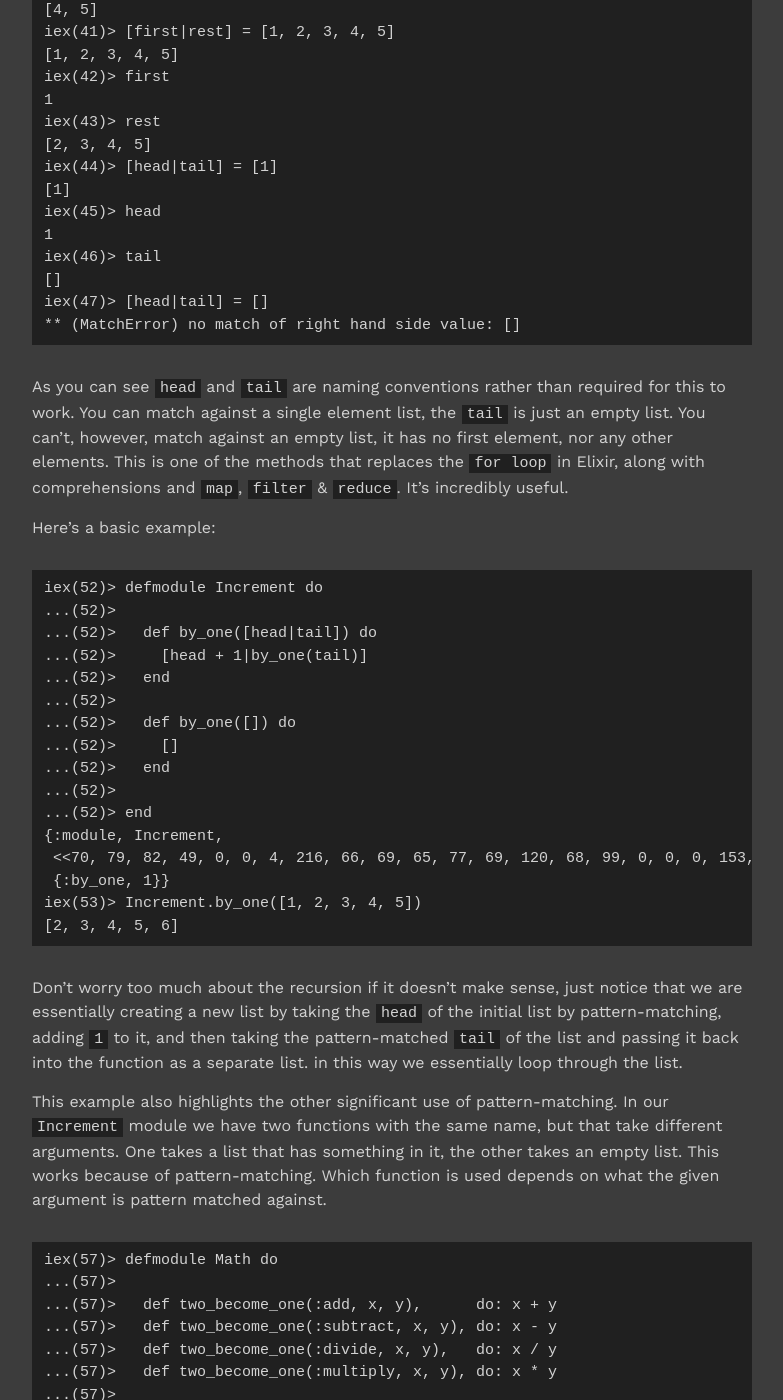
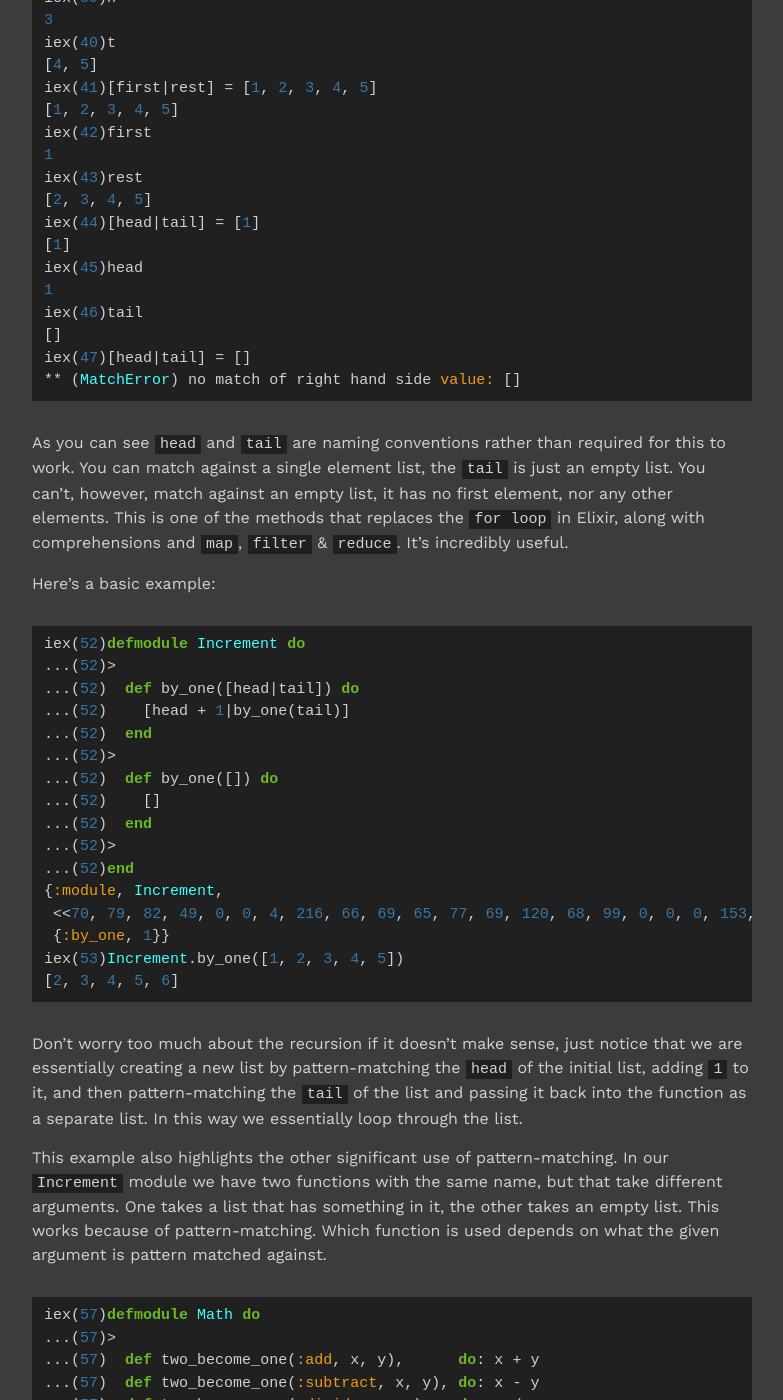
Before and after one commit to robphoenix/bordeltabernacle.github.io, a Jekyll site: the page built from _posts/2015-12-31-notes-on-elixir-pattern-matching.md, in a window 1280 px wide and 1400 px high, scrolled down 4692 px. Shown: the whole window, without its empty margins (248-1031 px from the left). Built offline with Jekyll 4.4.1, drawn with Linux system fonts in a browser that asks for light colours; nearby versions of some CDN libraries; Markdown is read by kramdown in place of the engine named in the settings; comment, search, counter and statistics services are not loaded; some of the changed text lies outside the part shown.

````diff
--- a/_posts/2015-12-31-notes-on-elixir-pattern-matching.md
+++ b/_posts/2015-12-31-notes-on-elixir-pattern-matching.md
@@ -21,34 +21,38 @@
 the literal value `1`.
 
 ```elixir
-iex(1)> a = 1
+iex(1)a = 1
 1
-iex(2)> a
+iex(2)a
 1
-iex(3)> 1 = a
+iex(3)1 = a
 1
-iex(4)> a = 2
+iex(4)a = 2
 2
-iex(5)> 1 = a
+iex(5)1 = a
 ** (MatchError) no match of right hand side value: 2
 
-iex(5)> ^a = 3
+iex(5)^a = 3
 ** (MatchError) no match of right hand side value: 3
 
-iex(5)> 1 = b
+iex(5)1 = b
 ** (CompileError) iex:5: undefined function b/0
 ```
 
 Here, `a` has initially been bound to `1` through pattern-matching, so when we
-write `1 = a`, this expression matches.  We're not assigning here, we're
+write    `1 = a`, this expression matches.  We're not assigning here, we're
 *matching*, and here `a` is `1` so the two values match.  We then re-bind `a` to
 `2`, yep, we can do that, so now `1 = a` doesn't match, because `a` is now `2`,
-and we get a `MatchError`.  If we want to try and match a variable without
-risking it being re-bound to a new value we can use the `^` symbol(the *pin
-operator*), in front of the variable. In the last expression, `b` hasn't been
-initialized yet, so `1 = b` doesn't work, `b` holds no value, it can't be
-matched, nor is it bound to the literal `1` on the left.  This happens because the
-pattern is on the left of the `=` and the match is on the right.
+and we get a `MatchError`.
+
+If we want to try and match a variable without risking it being re-bound to a
+new value we can use the `^` symbol(the *pin operator*), in front of the
+variable.
+
+In the last expression, `b` hasn't been initialized yet, so `1 = b` doesn't
+work, `b` holds no value, it can't be matched, nor is it bound to the
+literal `1` on the left.  This happens because the pattern is on the left of the
+`=` and the match is on the right.
 
 ```
 pattern = match
@@ -57,26 +61,26 @@
 And in this case, as `b` holds no value, it can't be matched against.  But it
 can be used as a pattern to find a match for.
 
-> The match operator can give the impression of working the same way as an
-> assignment operator. But as Erlang creator Joe Armstrong has pointed out, it
-> works more akin to the `=` symbol in algebra. For example:
+The match operator can give the impression of working the same way as an
+assignment operator. But as Erlang creator Joe Armstrong has pointed out, it
+works more akin to the `=` symbol in algebra. For example:
 
-> ```
-> x + 5 = 10
->     x = 10 - 5
->     x = 5
-> ```
+```
+x + 5 = 10
+    x = 10 - 5
+    x = 5
+```
 
-> On every line of this simple algebraic formula each side of the `=` matches,
-> leading us to the conclusion that `x` is the same as `5`.  `x` could then go on
-> to be further used, as the literal value `5`, in the wider context of the formula:
+On every line of this simple algebraic formula each side of the `=` matches,
+leading us to the conclusion that `x` is the same as `5`.  `x` could then go on
+to be further used, as the literal value `5`, in the wider context of the formula:
 
-> ```
-> x + y = 20
->     y = 20 - x
->     y = 20 - 5
->     y = 15
-> ```
+```
+x + y = 20
+    y = 20 - x
+    y = 20 - 5
+    y = 15
+```
 
 Pattern-matching really starts to come into it's own when used for
 destructuring, a way to extract and bind values from a data structure.
@@ -84,31 +88,31 @@
 Let's start with a list;
 
 ```elixir
-iex(1)> a = [1, 2, 3]
+iex(1)a = [1, 2, 3]
 [1, 2, 3]
-iex(2)> a
+iex(2)a
 [1, 2, 3]
-iex(3)> [x, y, z] = a
+iex(3)[x, y, z] = a
 [1, 2, 3]
-iex(4)> x
+iex(4)x
 1
-iex(5)> y
+iex(5)y
 2
-iex(6)> z
+iex(6)z
 3
-iex(7)> [a, b, c] = [1, 2, 3]
+iex(7)[a, b, c] = [1, 2, 3]
 [1, 2, 3]
-iex(8)> a
+iex(8)a
 1
-iex(9)> b
+iex(9)b
 2
-iex(10)> c
+iex(10)c
 3
-iex(11)> x
+iex(11)x
 1
-iex(12)> y
+iex(12)y
 2
-iex(13)> z
+iex(13)z
 3
 ```
 
@@ -124,24 +128,24 @@
 types, such as a list and a tuple.  But the values can be of different types:
 
 ```elixir
-iex(18)> [a, b, c] = [1, 2]
+iex(18)[a, b, c] = [1, 2]
 ** (MatchError) no match of right hand side value: [1, 2]
 
-iex(18)> [a, b] = [1, 2, 3]
+iex(18)[a, b] = [1, 2, 3]
 ** (MatchError) no match of right hand side value: [1, 2, 3]
 
-iex(18)> [a, b, c] = [:hello, "World", 42]
+iex(18)[a, b, c] = [:hello, "World", 42]
 [:hello, "World", 42]
-iex(19)> a
+iex(19)a
 :hello
-iex(20)> b
+iex(20)b
 "World"
-iex(21)> c
+iex(21)c
 42
-iex(22)> [a, b, c] = {1, 2, 3}
+iex(22)[a, b, c] = {1, 2, 3}
 ** (MatchError) no match of right hand side value: {1, 2, 3}
 
-iex(22)> {a, b, c} = [1, 2, 3]
+iex(22){a, b, c} = [1, 2, 3]
 ** (MatchError) no match of right hand side value: [1, 2, 3]
 ```
 
@@ -149,11 +153,11 @@
 specific values, and extracting other values from the matched data structure.
 
 ```elixir
-iex(24)> {:success, data} = {:success, "Today is a good day"}
+iex(24){:success, data} = {:success, "Today is a good day"}
 {:success, "Today is a good day"}
-iex(25)> data
+iex(25)data
 "Today is a good day"
-iex(26)> {:success, data} = {:failure, "Oh, dear"}
+iex(26){:success, data} = {:failure, "Oh, dear"}
 ** (MatchError) no match of right hand side value: {:failure, "Oh, dear"}
 ```
 
@@ -162,21 +166,23 @@
 it'll just highlight your sloppiness to you. It's okay though, we can deal with
 this, using the underscore symbol.
 
-```
-iex(27)> {:success, data, _} = {:success, "Today is a good day", "Whatever"}
+```elixir
+iex(27){:success, data, _} = {:success, "Today is a good day", "Whatever"}
 {:success, "Today is a good day", "Whatever"}
-iex(28)> data
+iex(28)data
 "Today is a good day"
-iex(29)> _
+iex(29)_
 ** (CompileError) iex:29: unbound variable _
 
-iex(29)> {:success, data, _blah} = {:success, "Today is a good day", "Whatever"}
+iex(29){:success, data, _blah} = {:success, "Today is a good day", "Whatever"}
 {:success, "Today is a good day", "Whatever"}
-iex(30)> data
+iex(30)data
 "Today is a good day"
-iex(31)> _blah
+iex(31)_blah
 "Whatever"
-iex:31: warning: the underscored variable "_blah" is used after being set. A leading underscore indicates that the value of the variable should be ignored. If this is intended please rename the variable to remove the underscore
+iex:31: warning: the underscored variable "_blah" is used after being set.
+A leading underscore indicates that the value of the variable should be ignored.
+If this is intended please rename the variable to remove the underscore
 ```
 
 The underscore by itself lets the Elixir compiler know to just ignore that
@@ -190,38 +196,38 @@
 matching the head and tail of a list, where the head is the first element, and
 the tail is the rest of the list.
 
-```
-iex(32)> [head|tail] = [1, 2, 3, 4, 5]
+```elixir
+iex(32)[head|tail] = [1, 2, 3, 4, 5]
 [1, 2, 3, 4, 5]
-iex(33)> head
+iex(33)head
 1
-iex(34)> tail
+iex(34)tail
 [2, 3, 4, 5]
-iex(35)> [new_head|new_tail] = tail
+iex(35)[new_head|new_tail] = tail
 [2, 3, 4, 5]
-iex(36)> new_head
+iex(36)new_head
 2
-iex(37)> new_tail
+iex(37)new_tail
 [3, 4, 5]
-iex(38)> [h|t] = new_tail
+iex(38)[h|t] = new_tail
 [3, 4, 5]
-iex(39)> h
+iex(39)h
 3
-iex(40)> t
+iex(40)t
 [4, 5]
-iex(41)> [first|rest] = [1, 2, 3, 4, 5]
+iex(41)[first|rest] = [1, 2, 3, 4, 5]
 [1, 2, 3, 4, 5]
-iex(42)> first
+iex(42)first
 1
-iex(43)> rest
+iex(43)rest
 [2, 3, 4, 5]
-iex(44)> [head|tail] = [1]
+iex(44)[head|tail] = [1]
 [1]
-iex(45)> head
+iex(45)head
 1
-iex(46)> tail
+iex(46)tail
 []
-iex(47)> [head|tail] = []
+iex(47)[head|tail] = []
 ** (MatchError) no match of right hand side value: []
 ```
 
@@ -234,29 +240,29 @@
 
 Here's a basic example:
 
-```
-iex(52)> defmodule Increment do
+```elixir
+iex(52)defmodule Increment do
 ...(52)>
-...(52)>   def by_one([head|tail]) do
-...(52)>     [head + 1|by_one(tail)]
-...(52)>   end
+...(52)  def by_one([head|tail]) do
+...(52)    [head + 1|by_one(tail)]
+...(52)  end
 ...(52)>
-...(52)>   def by_one([]) do
-...(52)>     []
-...(52)>   end
+...(52)  def by_one([]) do
+...(52)    []
+...(52)  end
 ...(52)>
-...(52)> end
+...(52)end
 {:module, Increment,
  <<70, 79, 82, 49, 0, 0, 4, 216, 66, 69, 65, 77, 69, 120, 68, 99, 0, 0, 0, 153, 131, 104, 2, 100, 0, 14, 101, 108, 105, 120, 105, 114, 95, 100, 111, 99, 115, 95, 118, 49, 108, 0, 0, 0, 4, 104, 2, ...>>,
  {:by_one, 1}}
-iex(53)> Increment.by_one([1, 2, 3, 4, 5])
+iex(53)Increment.by_one([1, 2, 3, 4, 5])
 [2, 3, 4, 5, 6]
 ```
 
 Don't worry too much about the recursion if it doesn't make sense, just notice
-that we are essentially creating a new list by taking the `head` of the initial list
-by pattern-matching, adding `1` to it, and then taking the pattern-matched
-`tail` of the list and passing it back into the function as a separate list. in
+that we are essentially creating a new list by pattern-matching the `head` of
+the initial list, adding `1` to it, and then pattern-matching the
+`tail` of the list and passing it back into the function as a separate list. In
 this way we essentially loop through the list.
 
 This example also highlights the other significant use of pattern-matching. In
@@ -265,25 +271,25 @@
 an empty list.  This works because of pattern-matching.  Which function is used
 depends on what the given argument is pattern matched against.
 
-```
-iex(57)> defmodule Math do
+```elixir
+iex(57)defmodule Math do
 ...(57)>
-...(57)>   def two_become_one(:add, x, y),      do: x + y
-...(57)>   def two_become_one(:subtract, x, y), do: x - y
-...(57)>   def two_become_one(:divide, x, y),   do: x / y
-...(57)>   def two_become_one(:multiply, x, y), do: x * y
+...(57)  def two_become_one(:add, x, y),      do: x + y
+...(57)  def two_become_one(:subtract, x, y), do: x - y
+...(57)  def two_become_one(:divide, x, y),   do: x / y
+...(57)  def two_become_one(:multiply, x, y), do: x * y
 ...(57)>
-...(57)> end
+...(57)end
 {:module, Math,
  <<70, 79, 82, 49, 0, 0, 5, 156, 66, 69, 65, 77, 69, 120, 68, 99, 0, 0, 0, 187, 131, 104, 2, 100, 0, 14, 101, 108, 105, 120, 105, 114, 95, 100, 111, 99, 115, 95, 118, 49, 108, 0, 0, 0, 4, 104, 2, ...>>,
  {:two_become_one, 3}}
-iex(58)> Math.two_become_one(:add, 2, 3)
+iex(58)Math.two_become_one(:add, 2, 3)
 5
-iex(59)> Math.two_become_one(:subtract, 2, 3)
+iex(59)Math.two_become_one(:subtract, 2, 3)
 -1
-iex(60)> Math.two_become_one(:divide, 2, 3)
+iex(60)Math.two_become_one(:divide, 2, 3)
 0.6666666666666666
-iex(61)> Math.two_become_one(:multiply, 2, 3)
+iex(61)Math.two_become_one(:multiply, 2, 3)
 6
 ```
 
@@ -297,14 +303,21 @@
 ### Further Reading
 
 - [Elixir docs](http://elixir-lang.org/getting-started/pattern-matching.html)
+
 -
 [Pattern Matching In Elixir - Quick Left](https://quickleft.com/blog/pattern-matching-elixir/)
+
 -
 [Assignments and Pattern-Matching in Elixir](https://asymmetric.github.io/2015/11/25/assignments-and-pattern-matching-in-elixir/)
+
 -
 [On Elixir and Static Typing](http://blog.johanwarlander.com/2015/07/19/on-elixir-and-static-typing.html)
+
 -
 [Introducing Elixir](http://shop.oreilly.com/product/0636920030584.do)
+
 - [Programming Elixir](https://pragprog.com/book/elixir/programming-elixir)
+
 - [LearnElixir.tv](https://www.learnelixir.tv/)
+
 - [red:4](http://www.redfour.io/)
````
Also changed, not shown: other parts of _posts/2015-12-31-notes-on-elixir-pattern-matching.md (+1 -1 lines).
